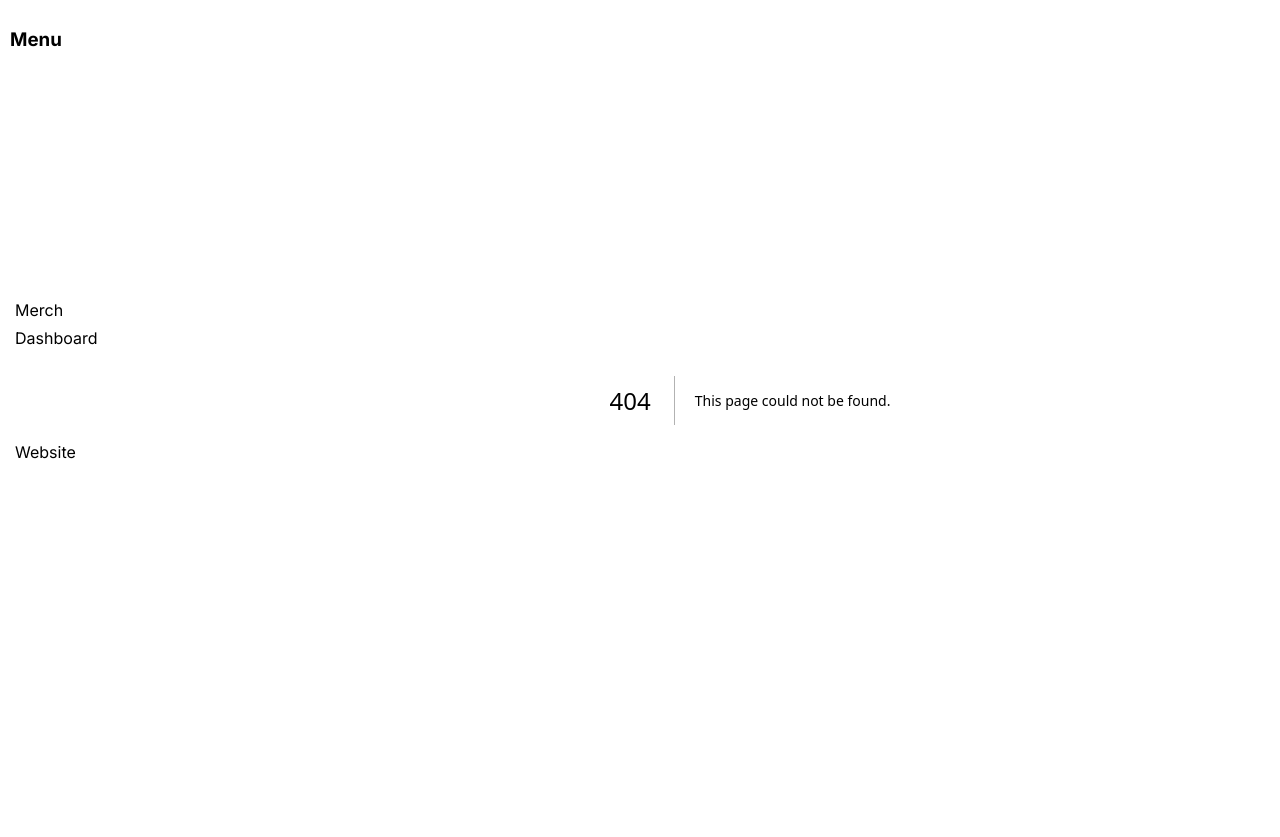
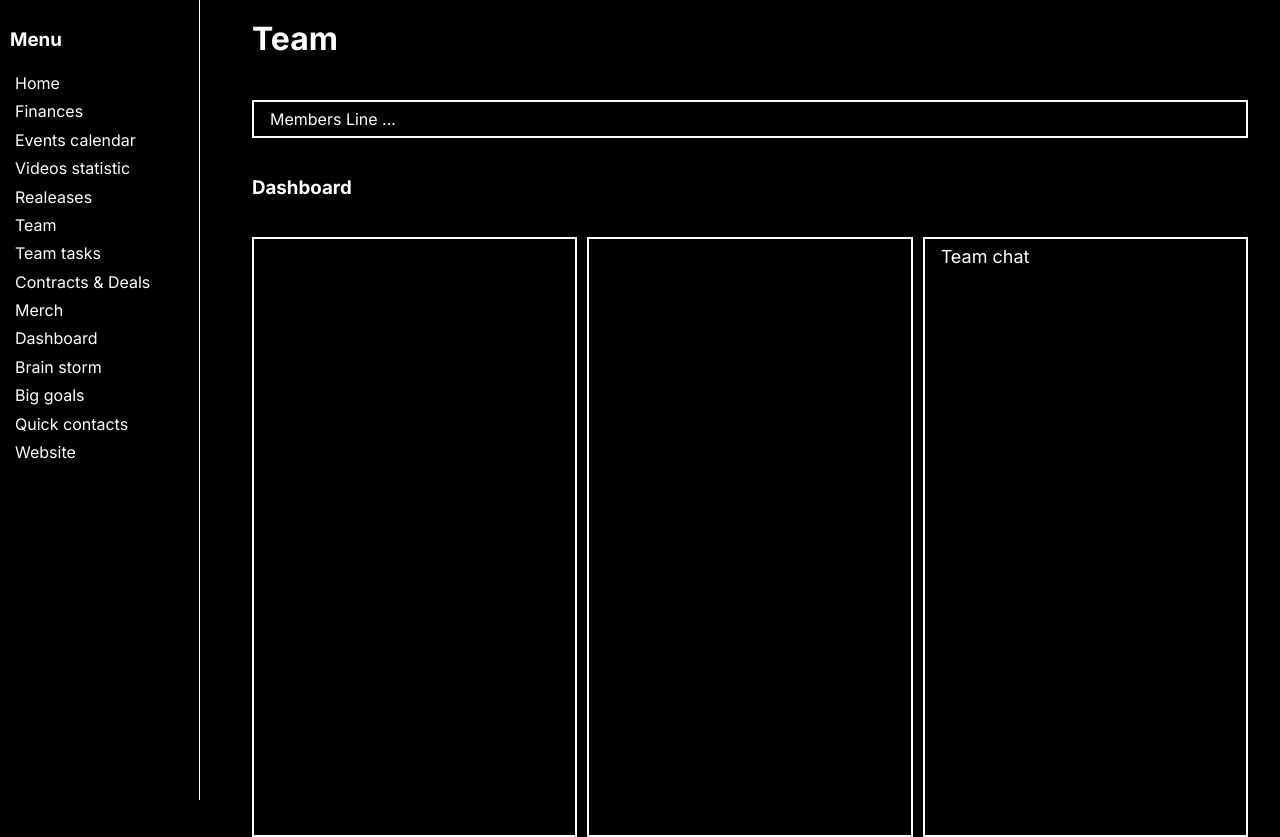
Before and after one commit to NATPOWERS23/next-stats-panel, a Next.js app: page /team in a window 1280 px wide. Before the commit this address had no page. Before the commit the page ends 800 px from the top, so only its background shows below. Built offline with nearby package versions, Linux system fonts and the light colour scheme.

Commit message:
[feat] Team, Tasks pages UI

```diff
--- /dev/null
+++ b/src/app/team/page.tsx
@@ -0,0 +1,22 @@
+import styles from './team.module.css';
+
+export default function Team() {
+  return (
+    <div className="page-wrapper">
+      <h1>Team</h1>
+
+      <div className={styles.membersLine}>
+        <div className="card">Members Line ...</div>
+      </div>
+
+      <h3>Dashboard</h3>
+      <div className={styles.dashboard}>
+        <div className="card"></div>
+        <div className="card"></div>
+        <div className="card">
+          <div className="card-title">Team chat</div>
+        </div>
+      </div>
+    </div>
+  );
+}
--- /dev/null
+++ b/src/app/team/team.module.css
@@ -0,0 +1,7 @@
+.membersLine {}
+
+.dashboard {
+  display: flex;
+  gap: 10px;
+  height: 600px;
+}
```
Also changed, not shown: src/app/tasks/page.tsx (added, +31 -0 lines).
